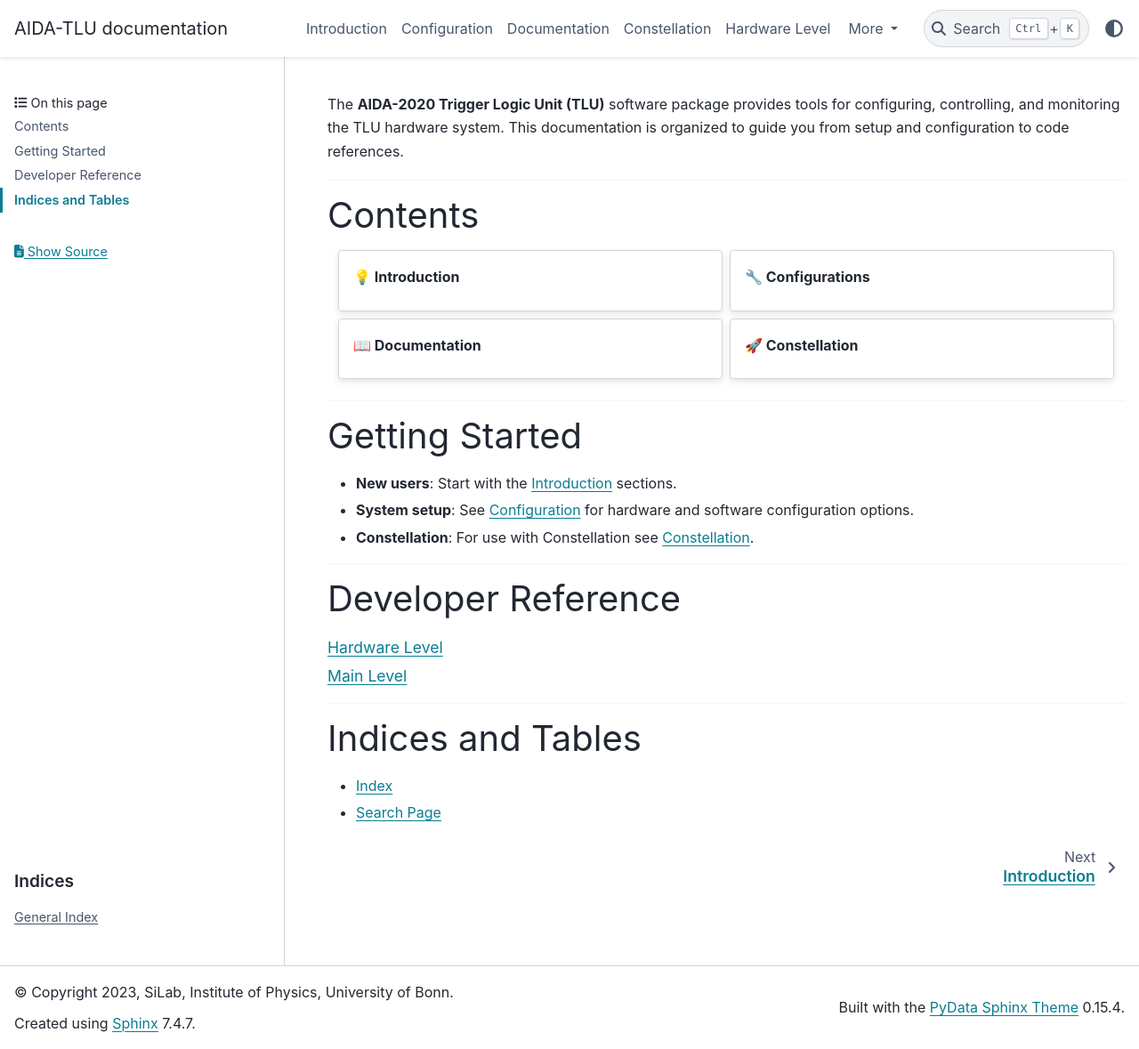
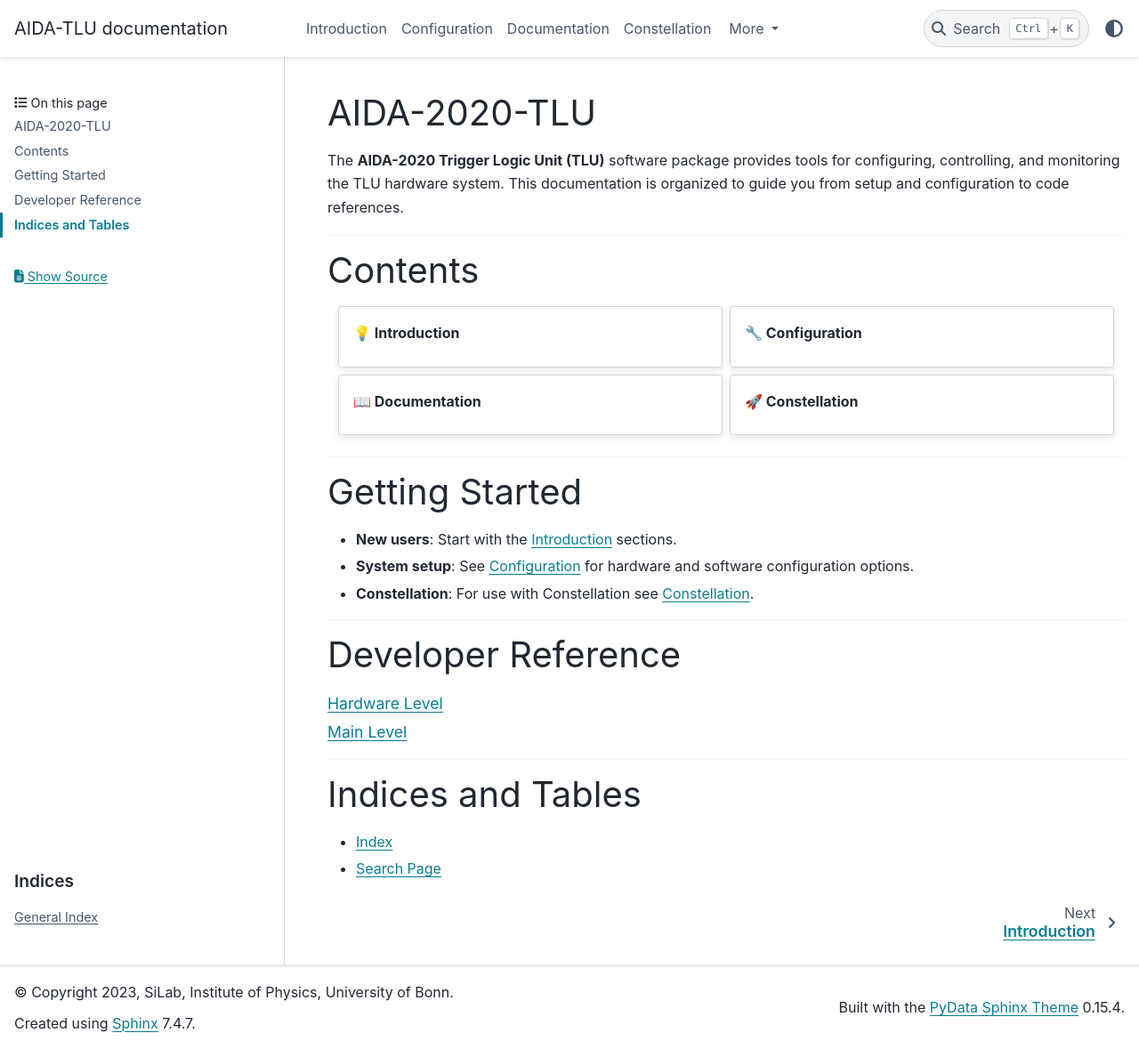
Before and after one commit to SiLab-Bonn/aidatlu, a Sphinx documentation site: the page built from docs/source/index.rst, in a window 1280 px wide and 1179 px high. Shown: the whole window at 89% size. Built offline with Sphinx 7.4.7 and the PyData theme 0.15.4, drawn with Linux system fonts in a browser that asks for light colours; some of the changed lines change nothing that is shown.

Commit message:
docs: updated separate hardware level in index

```diff
--- a/docs/source/Configuration.rst
+++ b/docs/source/Configuration.rst
@@ -2,14 +2,14 @@
 .. mdinclude:: ../../aidatlu/README.md
 
 Configuration with yaml
-**********************
+************************
 Example configuration using the yaml file format.
 
 .. literalinclude:: ../../aidatlu/tlu_configuration.yaml
     :language: yaml
 
 Configuration with toml
-**********************
+************************
 
 The TLU can be configured using the toml file format.
 An example can be found below.
--- a/docs/source/Documentation.rst
+++ b/docs/source/Documentation.rst
@@ -335,7 +335,7 @@
 Individual settings in the test configuration file can not be changed.
 
 Log Level
-------
+----------
 To set different log levels change the default log level in logger.py 'setup_main_logger' and 'setup_derived_logger'.
 
 Integration into EUDAQ2
--- a/docs/source/conf.py
+++ b/docs/source/conf.py
@@ -64,7 +64,7 @@
     # "show_nav_level": 3,
     "primary_sidebar_end": ["indices.html", "sidebar-ethical-ads.html"],
     "secondary_sidebar_items": [],
-    # [...]
+    "header_links_before_dropdown": 4,
 }
 
 html_sidebars = {"*": ["page-toc", "edit-this-page", "sourcelink"]}
--- a/docs/source/index.rst
+++ b/docs/source/index.rst
@@ -1,30 +1,6 @@
-.. AIDATLU documentation master file, created by
-   sphinx-quickstart on Mon Nov 20 13:34:00 2023.
-   You can adapt this file completely to your liking, but it should at least
-   contain the root `toctree` directive.
 
-.. Welcome to AIDA-TLU's documentation!
-.. =====================================
-
-.. .. toctree::
-..    :maxdepth: 2
-
-..    Introduction
-..    Configuration
-..    Documentation
-..    Constellation
-
-.. .. toctree::
-..    :maxdepth: 1
-
-..    hardware_code
-..    main_code
-
-.. Indices and tables
-.. ==================
-
-.. * :ref:`genindex`
-.. * :ref:`search`
+AIDA-2020-TLU
+--------------
 
 The **AIDA-2020 Trigger Logic Unit (TLU)** software package provides tools for configuring, controlling,
 and monitoring the TLU hardware system.
@@ -44,7 +20,7 @@
       :link-type: doc
       :class-card: sd-card sd-shadow-sm sd-rounded-lg
 
-   .. grid-item-card:: 🔧 Configurations
+   .. grid-item-card:: 🔧 Configuration
       :link: Configuration
       :link-type: doc
       :class-card: sd-card sd-shadow-sm sd-rounded-lg
```
